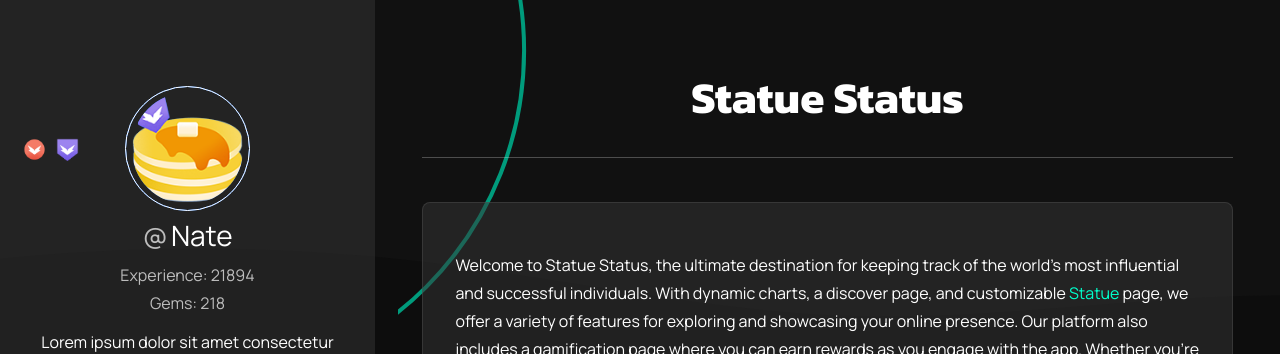
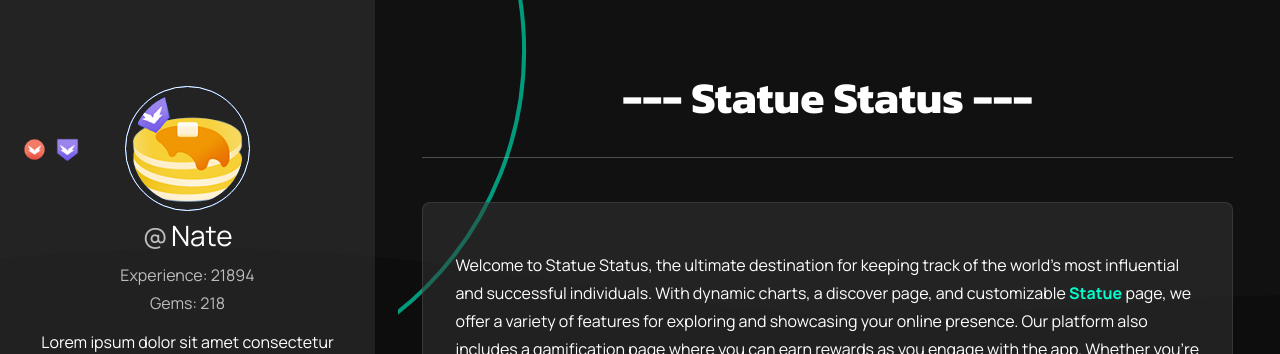
Before and after one commit to TDG-Org/Statue-Status, a React (Create React App) app in the folder client/: page /about in a window 1280 px wide. Shown: the top 354 px of the page. Built offline with nearby package versions, Linux system fonts and the light colour scheme.

Commit message:
made links stand out more

```diff
--- a/client/src/pages/About/AboutPage.jsx
+++ b/client/src/pages/About/AboutPage.jsx
@@ -14,13 +14,13 @@ const AboutPage = () => {
   return (
     <div className="AboutPage page">
 
-      <h1>Statue Status</h1>
+      <h1>--- Statue Status ---</h1>
 
       <div className="container">
         <hr />
         <p className="about-extra-space"></p>
 
-        {/* Intro Section  */}
+        {/* Intro Section */}
         <Intro />
 
         {/* Getting Started Section */}
--- a/client/src/pages/About/AboutPage.scss
+++ b/client/src/pages/About/AboutPage.scss
@@ -36,6 +36,7 @@
     }
 
     .about-link {
+      font-weight: bold;
       color: $second-clr;
       transition: all 200ms ease;
 
@@ -73,6 +74,10 @@
     width: 40%;
     max-width: 325px;
     min-width: 180px;
+    transition: all 250ms ease;
+    &:hover {
+      filter: contrast(115%);
+    }
   }
 }
 
```
